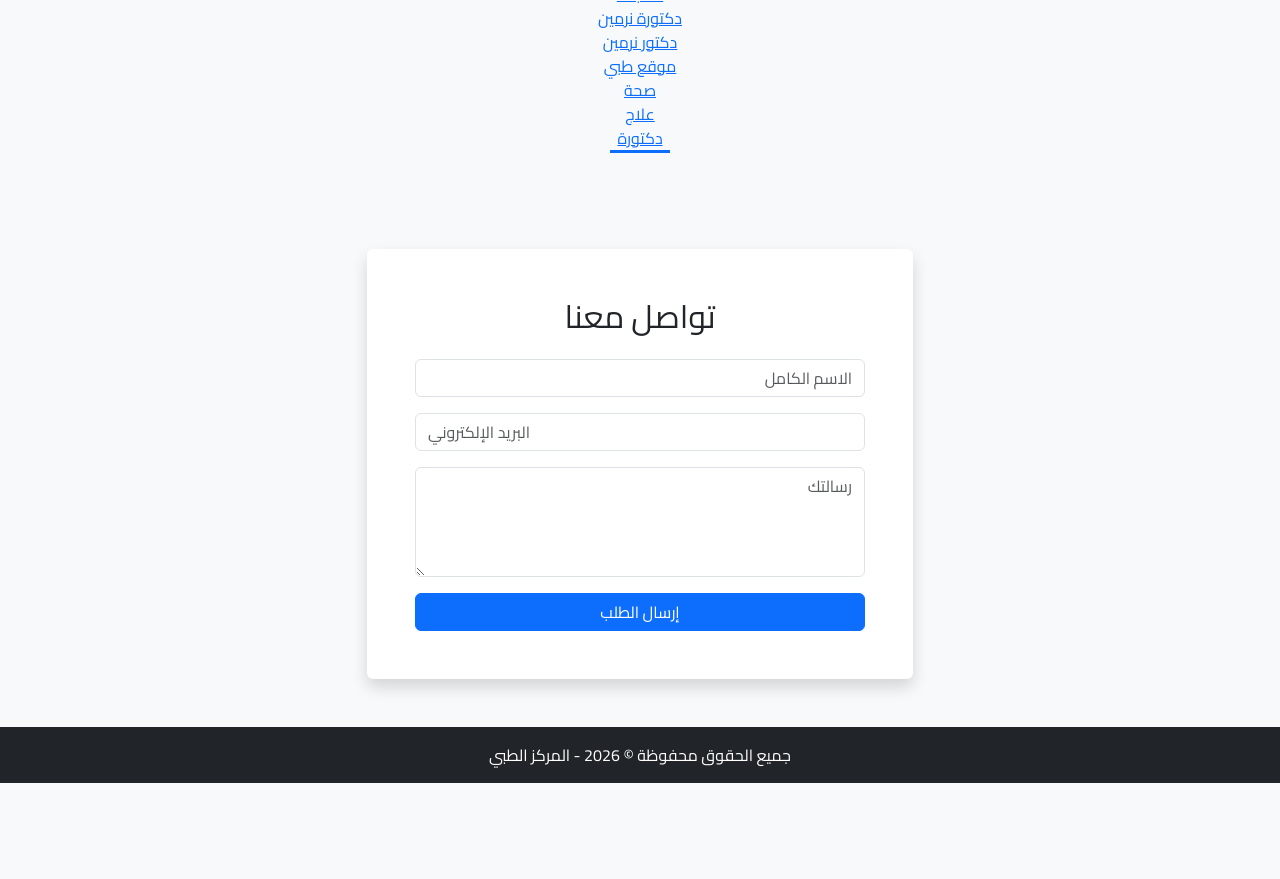
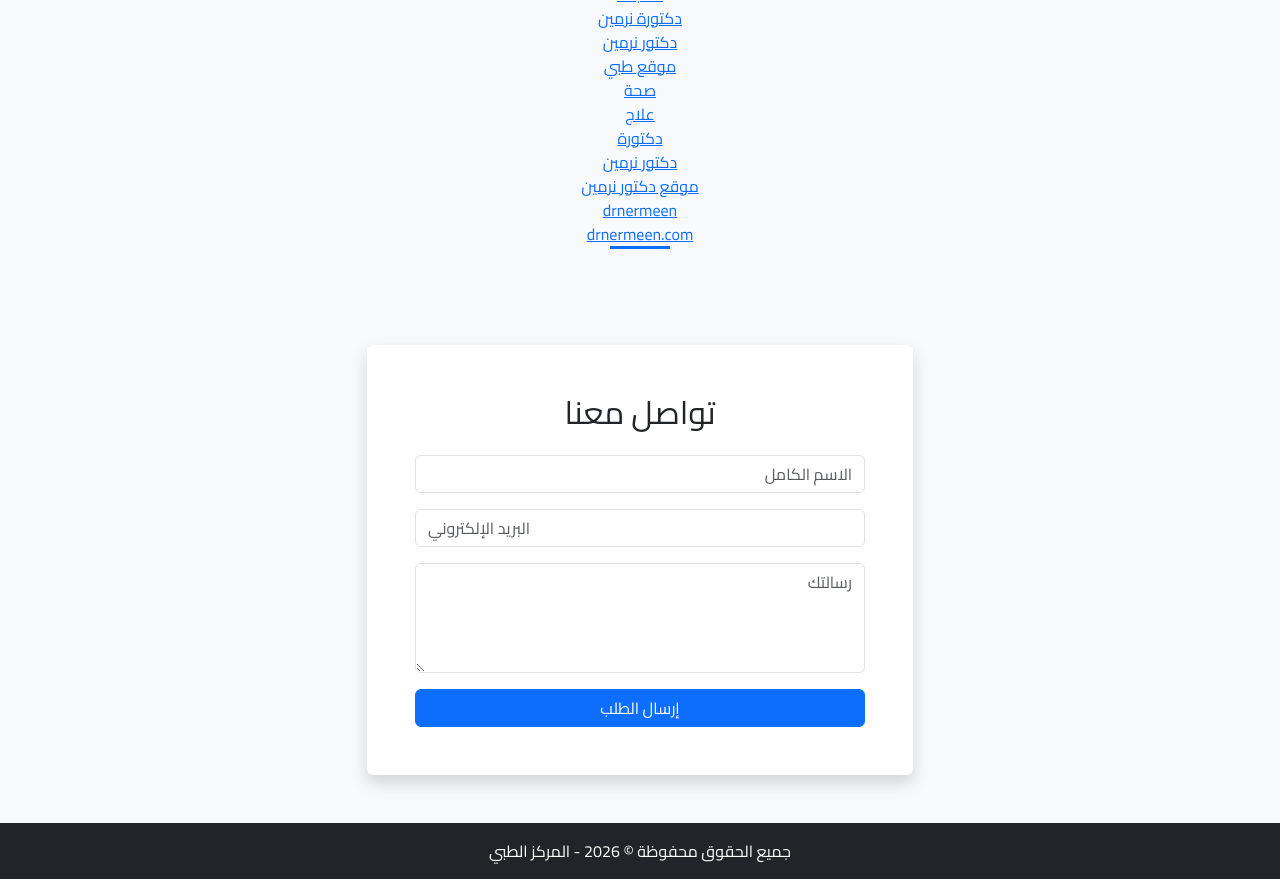
Before and after one commit to drnermeen/drnermeen.github.com, a plain HTML site: page index.html in a window 1280 px wide. Shown: the part 1692-2571 px from the top of the page. Before the commit the page ends 2475 px from the top, so only its background shows below. Drawn offline with nearby package versions, Linux system fonts and the light colour scheme.

Commit message:
Update index.html

```diff
--- a/index.html
+++ b/index.html
@@ -153,7 +153,14 @@
 <a href="https://www.houzz.com/pro/webuser-885277884">علاج</a>
 <br>
 <a href="https://zcal.co/drnermeen">دكتورة</a>
-
+<br>
+<a href="https://drnermeen.com">دكتور نرمين</a>
+<br>
+<a href="https://drnermeen.com">موقع دكتور نرمين</a>
+<br>
+<a href="https://drnermeen.com">drnermeen</a>
+<br>
+<a href="https://drnermeen.com">drnermeen.com</a>
             <div class="mx-auto bg-primary" style="height: 3px; width: 60px;"></div>
         </div>
 
```
